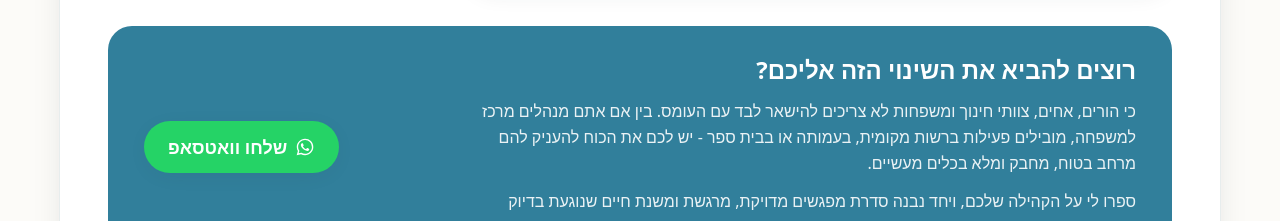
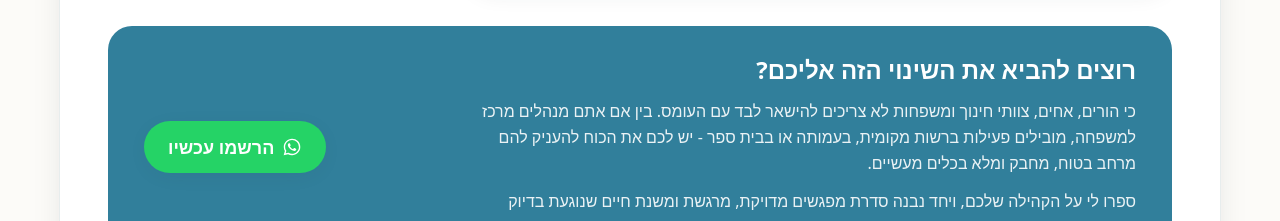
Before and after one commit to osnat6130-ctrl/rozital-ben-or-hadad, a React (Vite) app: page /lectures in a window 1280 px wide. Shown: the part 2440-2661 px from the top of the page. Built offline with nearby package versions, Linux system fonts and the light colour scheme; a web font is replaced by a local one.

Commit message:
Rename the sibling group banner button to "הרשמו עכשיו"
Co-Authored-By: Claude Fable 5.1 <noreply@anthropic.com>

```diff
--- a/src/data/services.ts
+++ b/src/data/services.ts
@@ -149,7 +149,7 @@ export const services: Service[] = [
           "כי הורים, אחים, צוותי חינוך ומשפחות לא צריכים להישאר לבד עם העומס. בין אם אתם מנהלים מרכז למשפחה, מובילים פעילות ברשות מקומית, בעמותה או בבית ספר - יש לכם את הכוח להעניק להם מרחב בטוח, מחבק ומלא בכלים מעשיים.",
           "ספרו לי על הקהילה שלכם, ויחד נבנה סדרת מפגשים מדויקת, מרגשת ומשנת חיים שנוגעת בדיוק איפה שצריך.",
         ],
-        button: "שלחו וואטסאפ",
+        button: "הרשמו עכשיו",
       },
     },
     sections: [
```
